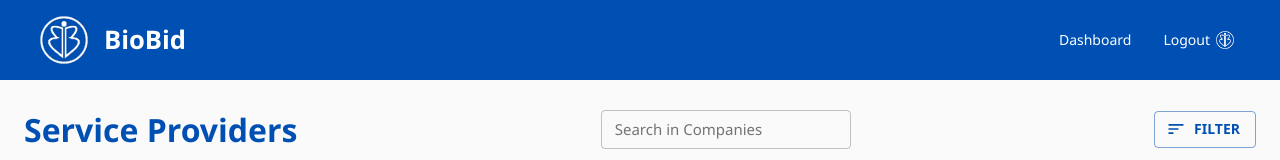
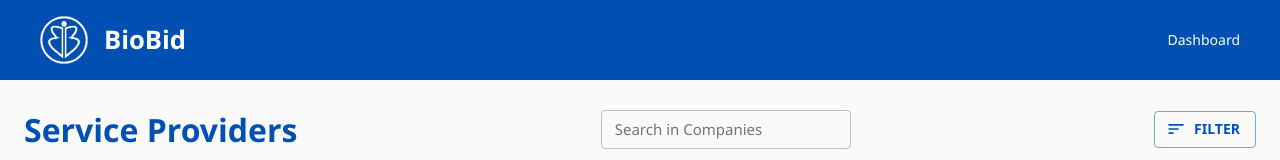
Before and after one commit to sametweb/bio-bid-fe, a React (Create React App) app: page / in a window 1280 px wide. Shown: the top 160 px of the page. Built offline with nearby package versions, Linux system fonts and the light colour scheme; no server answers.

Commit message:
removed non-functional components

```diff
--- a/src/App.js
+++ b/src/App.js
@@ -41,8 +41,8 @@ const client = new ApolloClient({
       },
     },
   }),
-  uri: "https://biobid.herokuapp.com/",
-  // uri: "http://localhost:5000",
+  // uri: "https://biobid.herokuapp.com/",
+  uri: "http://localhost:5000",
 });
 
 const theme = createMuiTheme({
--- a/src/components/Header.js
+++ b/src/components/Header.js
@@ -16,10 +16,10 @@ function Header() {
         </Link>
         <Box className={classes.buttons}>
           <LinkButton to="/dashboard">Dashboard</LinkButton>
-          <LinkButton to="/login">
+          {/* <LinkButton to="/login">
             Logout
             <img src="/logo.png" alt="Login" width="30" />
-          </LinkButton>
+          </LinkButton> */}
         </Box>
       </Container>
     </Box>
--- a/src/components/Home.js
+++ b/src/components/Home.js
@@ -31,7 +31,7 @@ function Home() {
           color="primary"
           startIcon={<Sort />}
           variant={open ? "contained" : "outlined"}
-          onClick={() => setOpen(!open)}
+          // onClick={() => setOpen(!open)}
         >
           Filter
         </Button>
```
